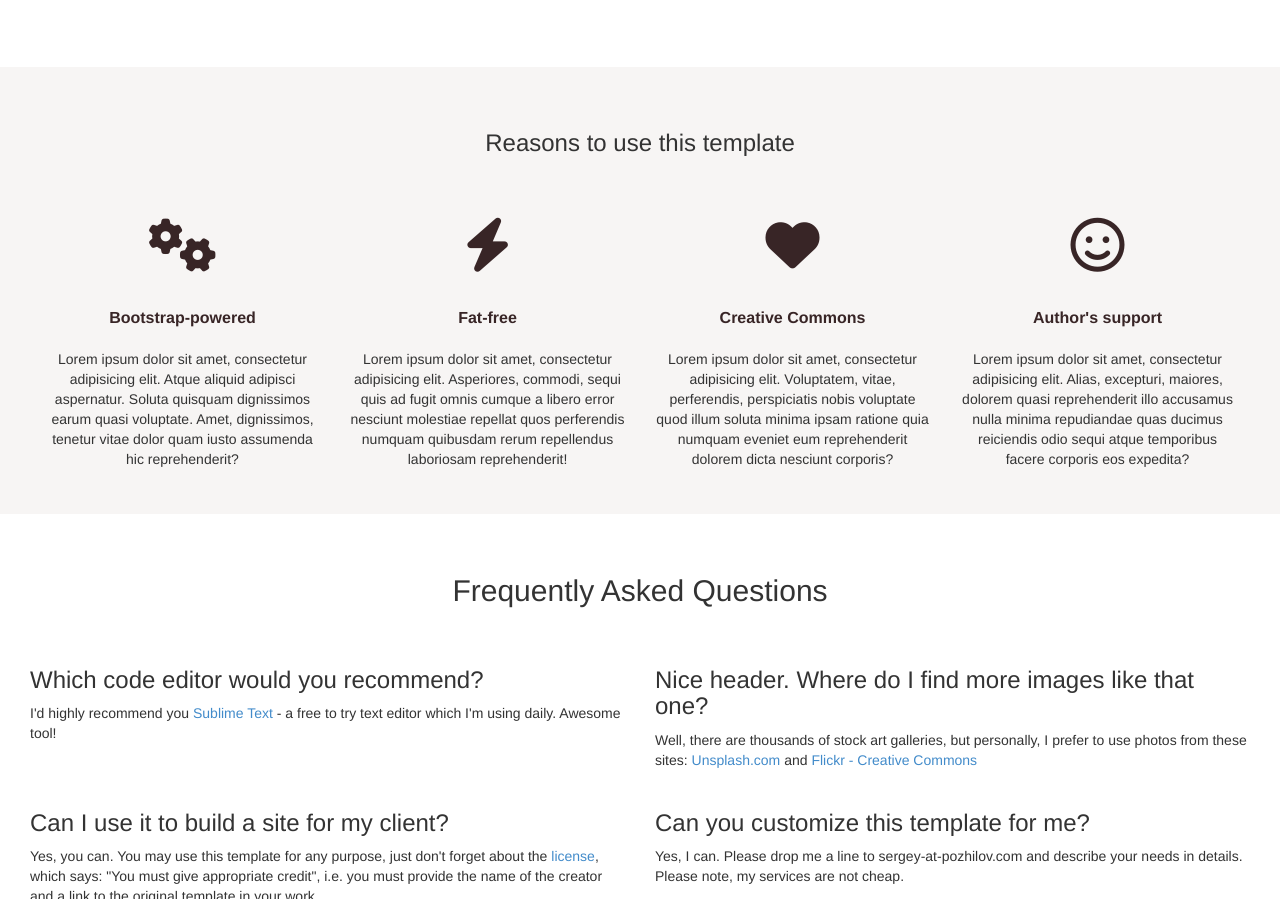
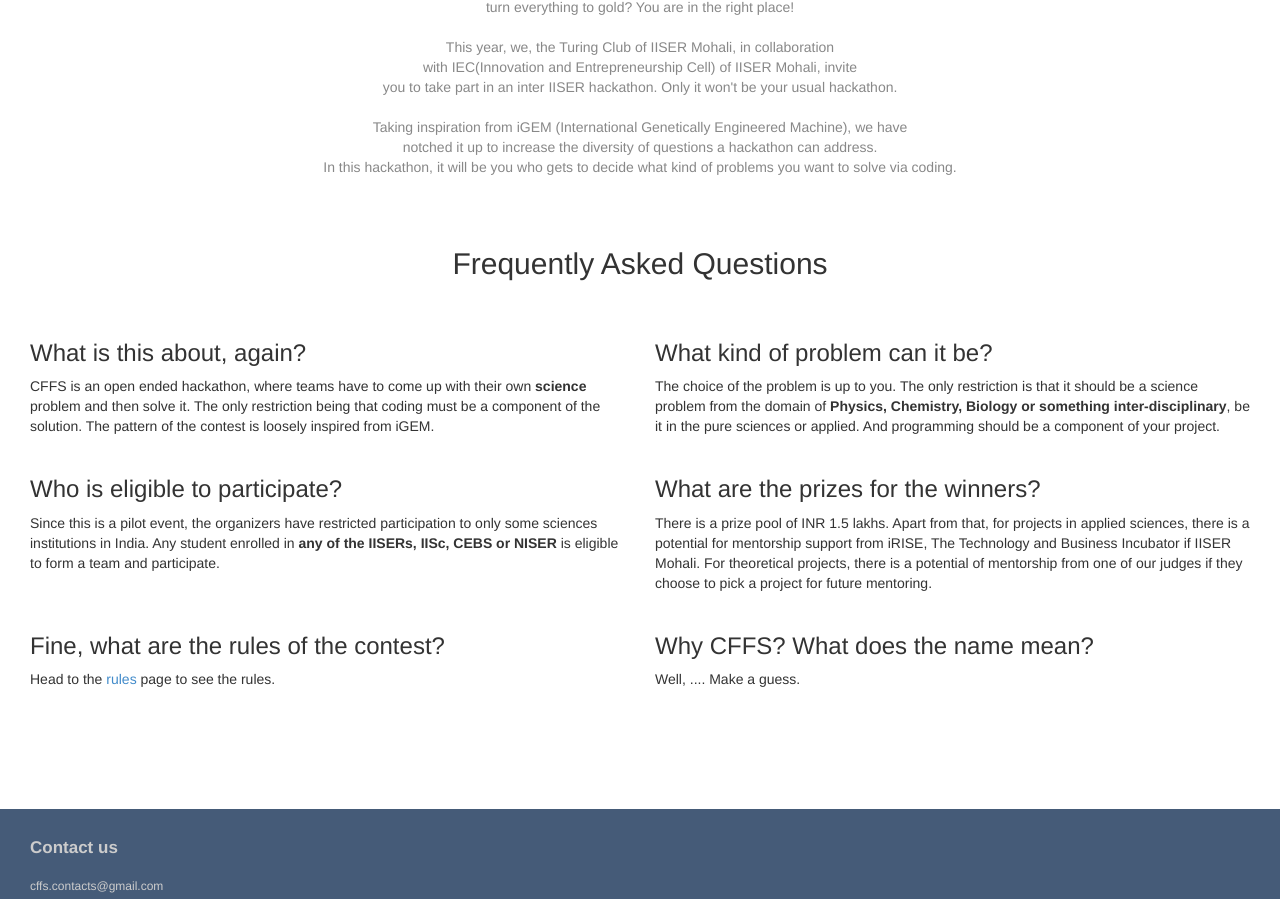
Before and after one commit to James471/cffs-website, a plain HTML site: page index.html in a window 1280 px wide. Shown: the part 676-1575 px from the top of the page. Drawn offline with nearby package versions, Linux system fonts and the light colour scheme.

Commit message:
Update index.html

```diff
--- a/index.html
+++ b/index.html
@@ -21,14 +21,14 @@
 			<div class="navbar-header">
 
 				<button type="button" class="navbar-toggle" data-toggle="collapse" data-target=".navbar-collapse"><span class="icon-bar"></span> <span class="icon-bar"></span> <span class="icon-bar"></span> </button>
-				<a class="navbar-brand" href="index.html"><img src="assets/images/logo.png" alt="Progressus HTML5 template"></a>
+				<a class="navbar-brand" href="index.html"><img src="assets/images/CFFS_TITLE_Logo3.png" alt="CFFS Logo"></a>
 			</div>
 			<div class="navbar-collapse collapse">
 				<ul class="nav navbar-nav pull-right">
                     <li class="active"><a href="#">Home</a></li>
                     <li><a href="rules.html">Rules</a></li>
                     <li><a href="peoples.html">People</a></li>
-                    <li><a href="sponsorst.html">Sponsors</a></li>
+                    <li><a href="sponsors.html">Sponsors</a></li>
                     <li><a href="contact.html">Contact Us</a></li>
                     <li><a class="btn" href="register.html">Register</a></li>
                 </ul>
@@ -41,8 +41,8 @@
 	<header id="head">
 		<div class="container">
 			<div class="row">
-				<h1 class="lead">CFFS 2021</h1>
-				<p class="tagline">By Turing, IISER Mohali </p>
+				<h1 class="lead">CFFS 2022</h1>
+				<p class="tagline">By Turing Club, IISER Mohali </p>
 				<p><a class="btn btn-default btn-lg" role="button" href="#FAQ">FAQ</a> <a class="btn btn-default btn-lg" role="button" href="register.html">Register</a></p>
 			</div>
 		</div>
@@ -52,15 +52,22 @@
 	<!-- Intro -->
 	<div class="container text-center">
 		<br> <br>
-		<h2 class="thin">The best place to tell people why they are here</h2>
+		<h2 class="thin">Welcome to CFFS 2022!</h2>
 		<p class="text-muted">
-			The difference between involvement and commitment is like an eggs-and-ham breakfast:<br>
-			the chicken was involved; the pig was committed.
+			Got a sciency idea for real world problems? Find it easier to code than to compose?<br>
+			Maybe something along the lines of an app that can detect cancer, a liquid that can<br>
+			turn everything to gold? You are in the right place!<br><br>
+			This year, we, the Turing Club of IISER Mohali, in collaboration<br>
+			with IEC(Innovation and Entrepreneurship Cell) of IISER Mohali, invite<br>
+			you to take part in an inter IISER hackathon. Only it won't be your usual hackathon.<br><br>
+			Taking inspiration from iGEM (International Genetically Engineered Machine), we have<br>
+			notched it up to increase the diversity of questions a hackathon can address.<br>
+			In this hackathon, it will be you who gets to decide what kind of problems you want to solve via coding.
 		</p>
 	</div>
 	<!-- /Intro-->
 
-	<!-- Highlights - jumbotron -->
+	<!-- Highlights - jumbotron
 	<div class="jumbotron top-space">
 		<div class="container">
 
@@ -91,7 +98,7 @@
 						<p>Lorem ipsum dolor sit amet, consectetur adipisicing elit. Alias, excepturi, maiores, dolorem quasi reprehenderit illo accusamus nulla minima repudiandae quas ducimus reiciendis odio sequi atque temporibus facere corporis eos expedita? </p>
 					</div>
 				</div>
-			</div> <!-- /row  -->
+			</div>
 
 		</div>
 	</div>
@@ -105,32 +112,42 @@
 
 		<div class="row">
 			<div class="col-sm-6">
-				<h3>Which code editor would you recommend?</h3>
-				<p>I'd highly recommend you <a href="http://www.sublimetext.com/">Sublime Text</a> - a free to try text editor which I'm using daily. Awesome tool!</p>
+				<h3>What is this about, again?</h3>
+				<p>CFFS is an open ended hackathon, where teams have to come up with their own <b>science</b> problem and then solve it. The only restriction being that coding must be a component of the solution. The pattern of the contest is loosely inspired from iGEM.</p>
 			</div>
 			<div class="col-sm-6">
-				<h3>Nice header. Where do I find more images like that one?</h3>
+				<h3>What kind of problem can it be?</h3>
 				<p>
-					Well, there are thousands of stock art galleries, but personally,
-					I prefer to use photos from these sites: <a href="http://unsplash.com">Unsplash.com</a>
-					and <a href="http://www.flickr.com/creativecommons/by-2.0/tags/">Flickr - Creative Commons</a></p>
+					The choice of the problem is up to you. The only restriction is that it should be a science problem from the domain of <b>Physics, Chemistry, Biology or something inter-disciplinary</b>, be it in the pure sciences or applied. And programming should be a component of your project.
+				</p>
 			</div>
 		</div> <!-- /row -->
 
 		<div class="row">
 			<div class="col-sm-6">
-				<h3>Can I use it to build a site for my client?</h3>
+				<h3>Who is eligible to participate?</h3>
 				<p>
-					Yes, you can. You may use this template for any purpose, just don't forget about the <a href="http://creativecommons.org/licenses/by/3.0/">license</a>,
-					which says: "You must give appropriate credit", i.e. you must provide the name of the creator and a link to the original template in your work.
+					Since this is a pilot event, the organizers have restricted participation to only some sciences institutions in India. Any student enrolled in <b>any of the IISERs, IISc, CEBS or NISER</b> is eligible to form a team and participate.
 				</p>
 			</div>
 			<div class="col-sm-6">
-				<h3>Can you customize this template for me?</h3>
-				<p>Yes, I can. Please drop me a line to sergey-at-pozhilov.com and describe your needs in details. Please note, my services are not cheap.</p>
+				<h3>What are the prizes for the winners?</h3>
+				<p>There is a prize pool of INR 1.5 lakhs. Apart from that, for projects in applied sciences, there is a potential for mentorship support from iRISE, The Technology and Business Incubator if IISER Mohali. For theoretical projects, there is a potential of mentorship from one of our judges if they choose to pick a project for future mentoring. </p>
 			</div>
 		</div> <!-- /row -->
 
+		<div class="row">
+			<div class="col-sm-6">
+				<h3>Fine, what are the rules of the contest?</h3>
+				<p>Head to the <a href="/rules.html">rules</a> page to see the rules.</p>
+			</div>
+			<div class="col-sm-6">
+				<h3>Why CFFS? What does the name mean?</h3>
+				<p>
+					Well, .... Make a guess.
+				</p>
+			</div>
+		</div>
 
 </div>	<!-- /container -->
 
@@ -166,10 +183,10 @@
 							</p>
 
 							<p class="follow-me-icons clearfix">
-								<a href=""><i class="fa fa-twitter fa-2"></i></a>
-								<a href=""><i class="fa fa-github fa-2"></i></a>
-								<a href=""><i class="fa fa-instagram fa-2"></i></a>
-								<a href=""><i class="fa fa-facebook fa-2"></i></a>
+								<!--<a href=""><i class="fa fa-twitter fa-2"></i></a>-->
+								<a href="https://github.com/IISERM"><i class="fa fa-github fa-2"></i></a>
+								<a href="https://www.instagram.com/_cffs_/"><i class="fa fa-instagram fa-2"></i></a>
+								<!--<a href=""><i class="fa fa-facebook fa-2"></i></a>-->
 							</p>
 						</div>
 					</div>
@@ -183,13 +200,13 @@
 												</p>
 											</div>
 										</div>
-					<div class="col-md-6 widget">
+					<!--<div class="col-md-6 widget">
 						<h3 class="widget-title">Text widget</h3>
 						<div class="widget-body">
 							<p>Lorem ipsum dolor sit amet, consectetur adipisicing elit. Excepturi, dolores, quibusdam architecto voluptatem amet fugiat nesciunt placeat provident cumque accusamus itaque voluptate modi quidem dolore optio velit hic iusto vero praesentium repellat commodi ad id expedita cupiditate repellendus possimus unde?</p>
 							<p>Eius consequatur nihil quibusdam! Laborum, rerum, quis, inventore ipsa autem repellat provident assumenda labore soluta minima alias temporibus facere distinctio quas adipisci nam sunt explicabo officia tenetur at ea quos doloribus dolorum voluptate reprehenderit architecto sint libero illo et hic.</p>
 						</div>
-					</div>
+					</div>-->
 
 				</div> <!-- /row of widgets -->
 			</div>
```
